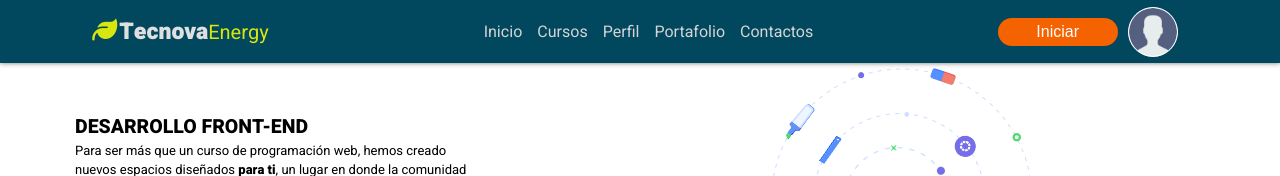
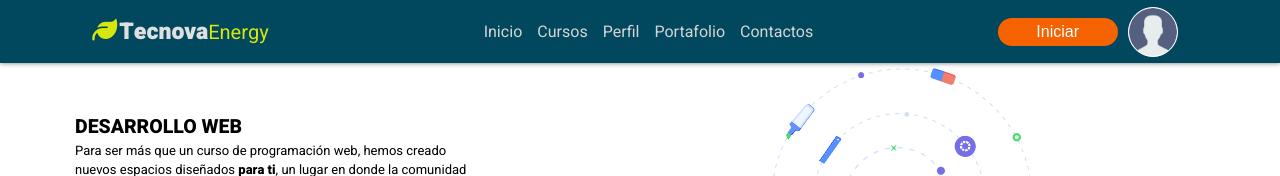
Before and after one commit to Pariapaza/yhonvargas, a plain HTML site: page index.html in a window 1280 px wide. Shown: the top 176 px of the page. Drawn offline with nearby package versions, Linux system fonts and the light colour scheme.

Commit message:
Update index.html

```diff
--- a/index.html
+++ b/index.html
@@ -55,7 +55,7 @@
     <div class="content-anime">
         <div class="content-item">
             <div class="titulo-curso">
-                <h2>DESARROLLO FRONT-END</h2>
+                <h2>DESARROLLO WEB</h2>
                 <p>Para ser más que un curso de programación web, hemos creado nuevos espacios diseñados<strong> para
                         ti</strong>, un
                     lugar en donde la comunidad podrá reunirse a enfrentar nuevos retos de la tecnología.</p>
```
